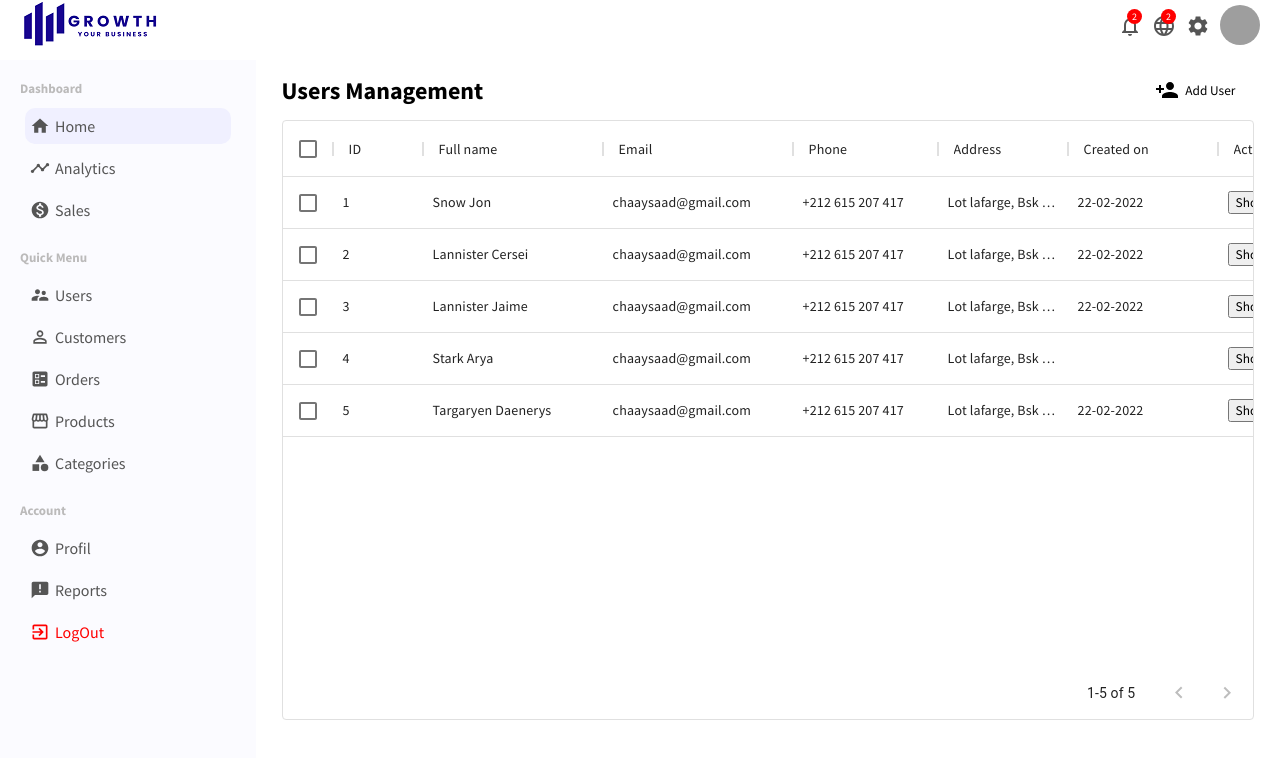
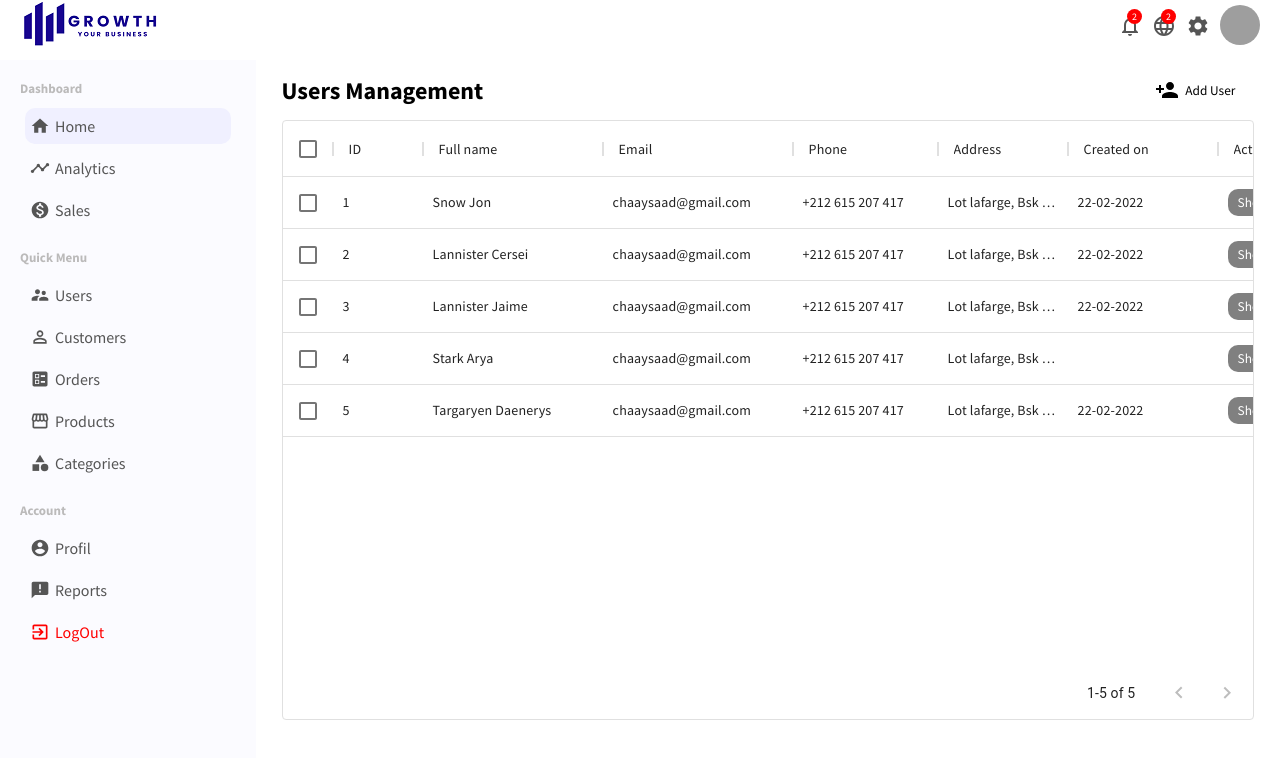
Before and after one commit to saadchaay/Application_CRM_system, a React (Create React App) app in the folder app/client/: page /customers in a window 1280 px wide. Shown: the top 758 px of the page. Built offline with nearby package versions, Linux system fonts and the light colour scheme; grey boxes are pictures that could not be loaded.

Commit message:
edit show btn customer

```diff
--- a/app/client/src/pages/customers/Customers.jsx
+++ b/app/client/src/pages/customers/Customers.jsx
@@ -5,7 +5,7 @@ import { rows } from "../../userData";
 import { Link } from "react-router-dom";
 import clsx from "clsx";
 import { makeStyles } from "@material-ui/styles";
-
+import "./styles/customer.css";
 
 const useStyles = makeStyles({
   root: {
@@ -16,7 +16,7 @@ const useStyles = makeStyles({
       color: "green",
     },
     "& .size-input": {
-        width: "150%",
+      width: "150%",
     },
   },
 });
@@ -31,6 +31,10 @@ export default function UsersList() {
 
   const handleOpen = () => {
     renderEditInputCell(true);
+  };
+
+  const showCustomerDetails = (id) => {
+    console.log(id);
   };
 
   const columns = [
@@ -71,8 +75,8 @@ export default function UsersList() {
       renderCell: (params) => {
         return (
           <>
-            <Link to={"/customer/" + params.row.id}>
-              <button className="showCustomer">Show</button>
+            <Link to={"/customer-show/" + params.row.id}>
+              <button className="showCustomer" onClick={() => showCustomerDetails(params.row.id)}>Show</button>
             </Link>
             <Link to={"/customer-edit/" + params.row.id}>
               <button className="customerEdit">Edit</button>
--- /dev/null
+++ b/app/client/src/pages/customers/styles/customer.css
@@ -0,0 +1,25 @@
+.showCustomer {
+  border: none;
+  border-radius: 10px;
+  padding: 5px 10px;
+  background-color: gray;
+  color: white;
+  cursor: pointer;
+  margin-right: 5px;
+}
+
+.customerEdit {
+  border: none;
+  border-radius: 10px;
+  padding: 5px 10px;
+  background-color: #3bb077;
+  color: white;
+  cursor: pointer;
+  margin-right: 5px;
+}
+
+.customerDelete {
+  color: red;
+  cursor: pointer;
+}
+/*# sourceMappingURL=customer.css.map */
--- /dev/null
+++ b/app/client/src/pages/customers/styles/customer.scss
@@ -0,0 +1,22 @@
+.showCustomer {
+  border: none;
+  border-radius: 10px;
+  padding: 5px 10px;
+  background-color: gray;
+  color: white;
+  cursor: pointer;
+  margin-right: 5px;
+}
+.customerEdit {
+  border: none;
+  border-radius: 10px;
+  padding: 5px 10px;
+  background-color: #3bb077;
+  color: white;
+  cursor: pointer;
+  margin-right: 5px;
+}
+.customerDelete {
+  color: red;
+  cursor: pointer;
+}
--- a/app/client/src/pages/users/Users.jsx
+++ b/app/client/src/pages/users/Users.jsx
@@ -9,7 +9,6 @@ import clsx from "clsx";
 import { makeStyles } from "@material-ui/styles";
 import UserForm from "../../components/forms/UserForm";
 
-
 const useStyles = makeStyles({
   root: {
     "& .super-app.disabled": {
@@ -19,7 +18,7 @@ const useStyles = makeStyles({
       color: "green",
     },
     "& .size-input": {
-        width: "150%",
+      width: "150%",
     },
   },
 });
--- a/app/client/src/pages/users/styles/users.css
+++ b/app/client/src/pages/users/styles/users.css
@@ -50,15 +50,6 @@
   cursor: pointer;
 }
 
-.status.Approved {
-  background-color: #e5faf2;
-  color: #3bb077;
-}
-.status.Declined {
-  background-color: #fff0f1;
-  color: #d95087;
-}
-
 .modal {
     background-color: white;
     display: flex;
@@ -66,6 +57,7 @@
     align-items: center;
     width: 50%;
 }
+
 @media(width:1024px){
     .modal-dialog{
         max-width: 70%;
```
Also changed, not shown: 1 other file (tests, documents, lock files or other folders).
